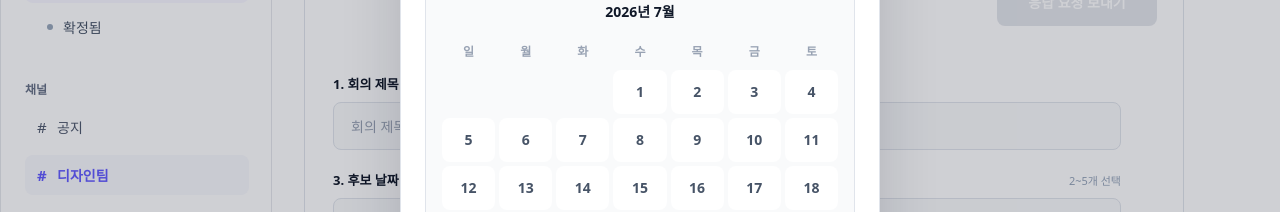
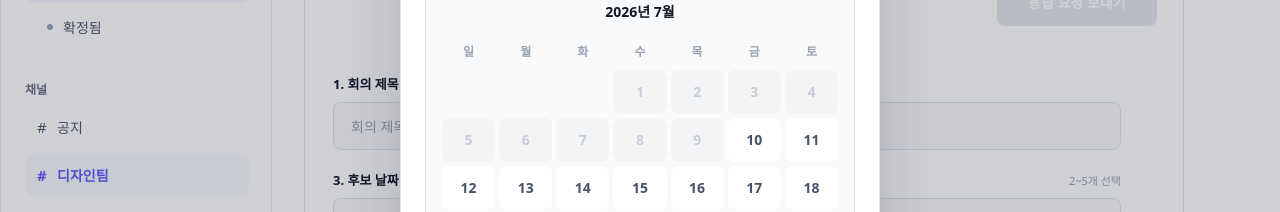
Before and after one commit to gjgprud0306/meetflow-tosschallenge, a React (Vite) app: page /meetings/new in a window 1280 px wide. Both pictures are taken after a click on the button "후보 날짜 선택". Shown: the part 256-468 px from the top of the page. Built offline with nearby package versions, Linux system fonts and the light colour scheme; a web font is replaced by a local one.

Commit message:
Disable past dates in candidate calendar

```diff
--- a/src/components/MeetingCreateCard.tsx
+++ b/src/components/MeetingCreateCard.tsx
@@ -193,6 +193,7 @@ const calendarCandidateDates = Array.from({ length: 31 }, (_, index) => {
     id: `date-${month}-${day}`,
     day,
     label: `${month}/${day} (${weekday})`,
+    value: date,
   };
 });
 
@@ -209,6 +210,17 @@ function selectedDateIdsFromLabel(label: string) {
 
 function selectedDateLabelsFromMeeting(dateRange: string) {
   return calendarCandidateDates.filter((date) => dateRange.includes(date.label));
+}
+
+function isPastCalendarDate(date: { value: Date }) {
+  const today = new Date();
+  const todayStart = new Date(
+    today.getFullYear(),
+    today.getMonth(),
+    today.getDate(),
+  );
+
+  return date.value < todayStart;
 }
 
 const registeredTeamSchedules = [
@@ -277,7 +289,13 @@ export function MeetingCreateCard({ options }: MeetingCreateCardProps) {
   }
 
   function openDateModal() {
-    setDraftDateIds(selectedDateIdsFromLabel(summaries.dateRange));
+    setDraftDateIds(
+      selectedDateIdsFromLabel(summaries.dateRange).filter((dateId) => {
+        const date = calendarCandidateDates.find((item) => item.id === dateId);
+
+        return date ? !isPastCalendarDate(date) : false;
+      }),
+    );
     setModal("dateRange");
   }
 
@@ -299,6 +317,10 @@ export function MeetingCreateCard({ options }: MeetingCreateCardProps) {
   }
 
   function toggleDate(dateId: string) {
+    const selectedDate = calendarCandidateDates.find((date) => date.id === dateId);
+
+    if (selectedDate && isPastCalendarDate(selectedDate)) return;
+
     setDraftDateIds((current) =>
       current.includes(dateId)
         ? current.filter((id) => id !== dateId)
@@ -489,16 +511,20 @@ export function MeetingCreateCard({ options }: MeetingCreateCardProps) {
                 }
 
                 const selected = draftDateIds.includes(date.id);
+                const disabled = isPastCalendarDate(date);
 
                 return (
                   <button
                     aria-pressed={selected}
                     className={cn(
                       "flex h-11 items-center justify-center rounded-lg border text-sm font-bold leading-[21px] transition-colors",
-                      selected
+                      disabled
+                        ? "cursor-not-allowed border-transparent bg-[#F3F4F6] text-[#C9CED8]"
+                        : selected
                         ? "border-[#837CFF] bg-[#837CFF] text-white"
                         : "border-transparent bg-white text-[#475467] hover:border-[#C9C5FF] hover:bg-[#F7F6FF] hover:text-[#837CFF]",
                     )}
+                    disabled={disabled}
                     key={date.id}
                     onClick={() => toggleDate(date.id)}
                     type="button"
```
Also changed, not shown: 5 other files (tests, documents, lock files or other folders).
